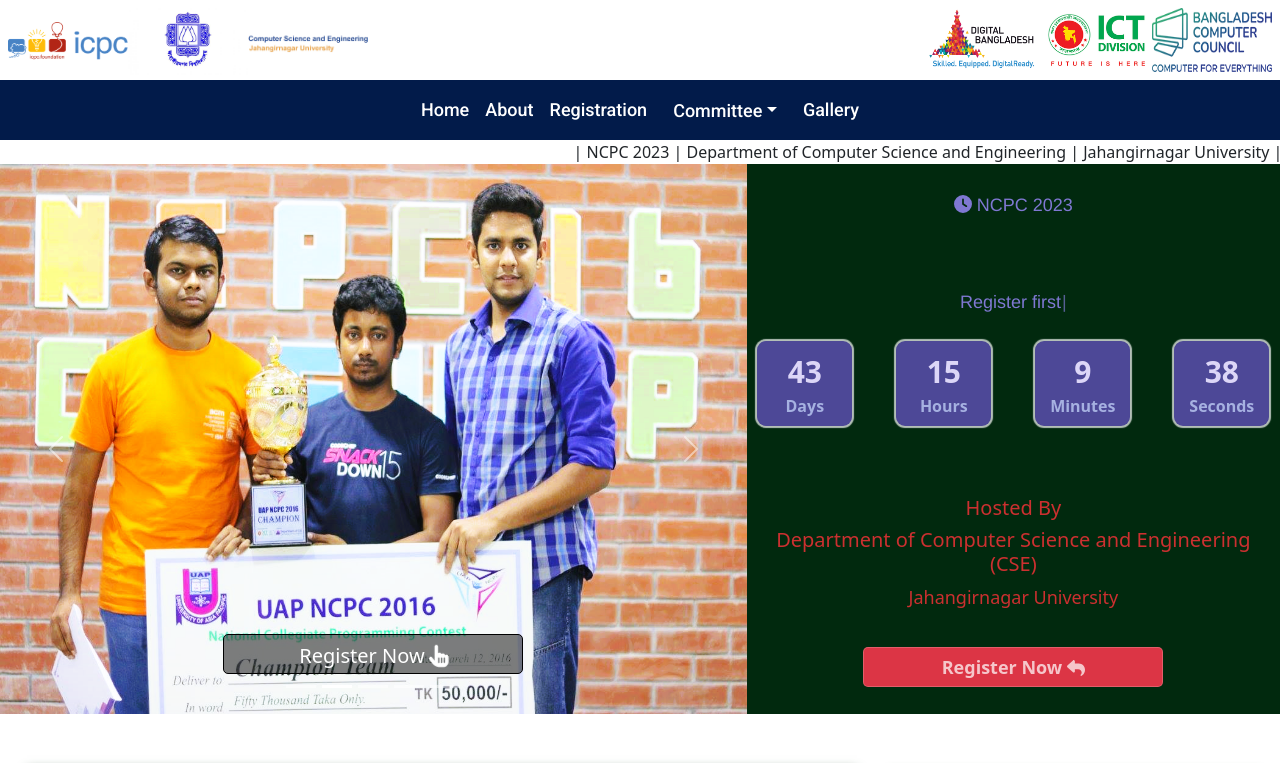
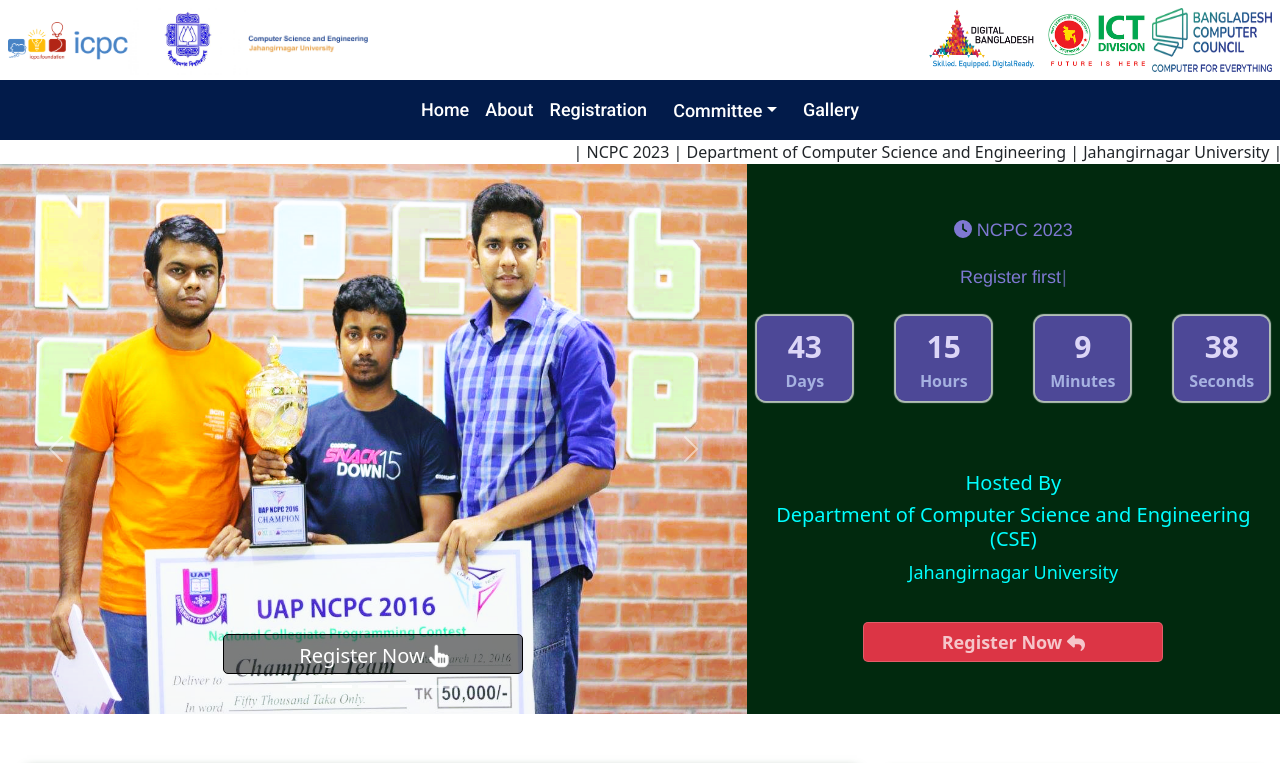
Before and after one commit to jucse-29/ncpcfrontend, a React (Create React App) app: page / in a window 1280 px wide. Shown: the top 763 px of the page. Built offline with nearby package versions, Linux system fonts and the light colour scheme.

Commit message:
Count down done by samia

```diff
--- a/src/CountComponent/App.css
+++ b/src/CountComponent/App.css
@@ -170,14 +170,14 @@ a {
   font-size: 400;
 }
 .type{
-  margin-top: 70px;
+  margin-top: 20px;
   color:#7f78d2;
   font-weight: 300;
   font-family:'Franklin Gothic Medium', 'Arial Narrow', Arial, sans-serif
 }
 .caption{
   font-weight: 400;
-  color: #cc3030;
+  color:aqua;
   margin-top: 70px;
 }
 .button_reg{
```
